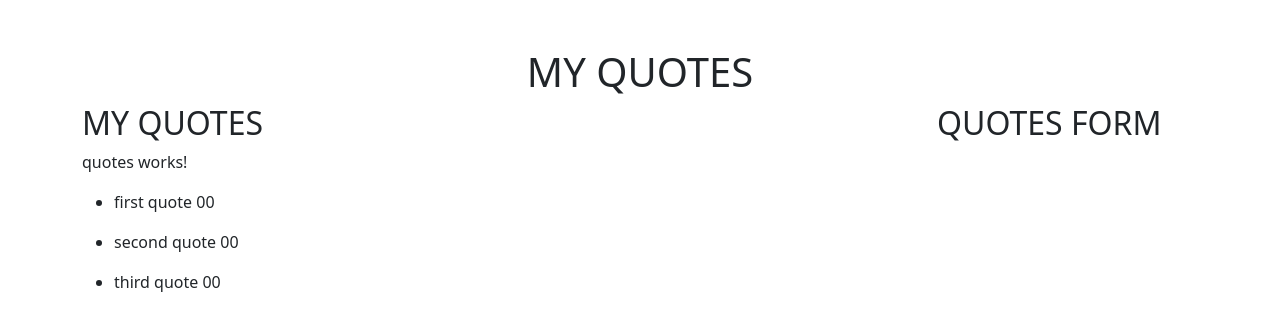
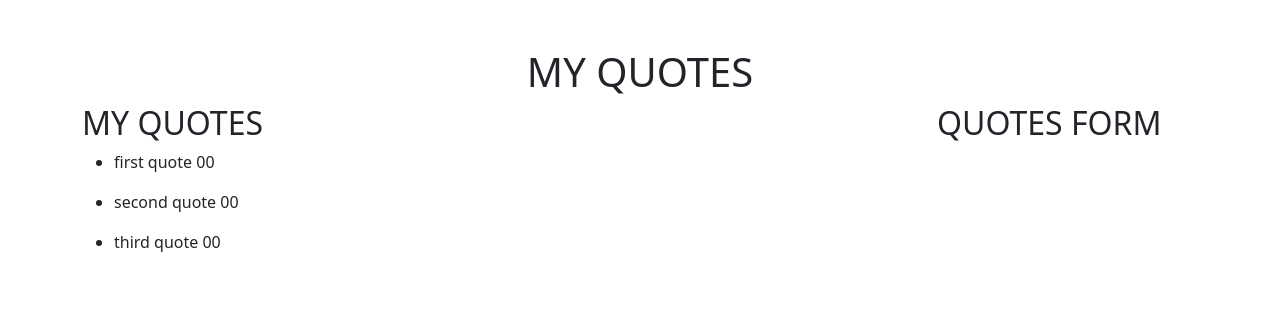
Before and after one commit to maureen-james/Quotes, an Angular app: page / in a window 1280 px wide. Shown: the top 330 px of the page. Built offline with nearby package versions, Linux system fonts and the light colour scheme.

Commit message:
remove the p tag in quotes component.html

```diff
--- a/src/app/quotes/quotes.component.html
+++ b/src/app/quotes/quotes.component.html
@@ -1,4 +1,3 @@
-<p>quotes works!</p>
 <ul *ngFor ='let quote of quotes'>
     <li>{{ quote.quote}} <span class="">{{ quote.upvotes}}</span><span>{{ quote.downvotes}}</span></li>
 
```
